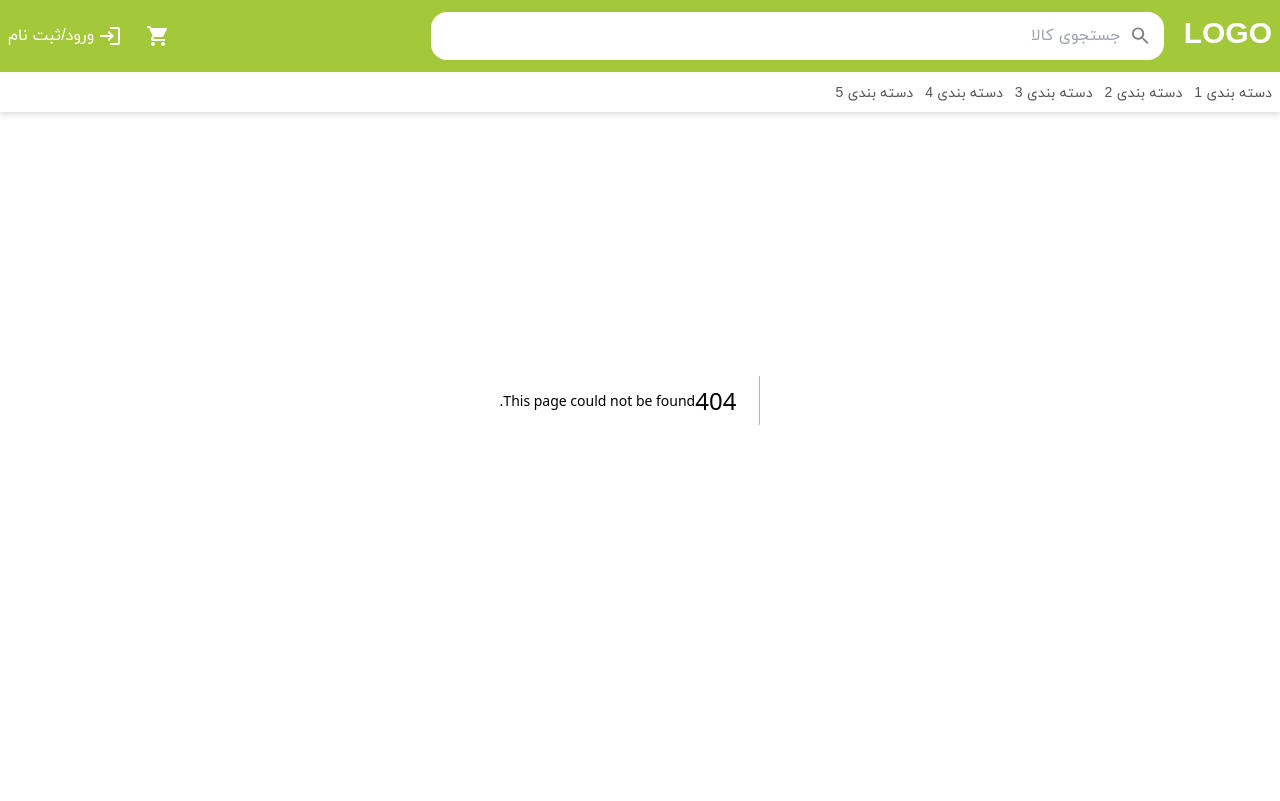
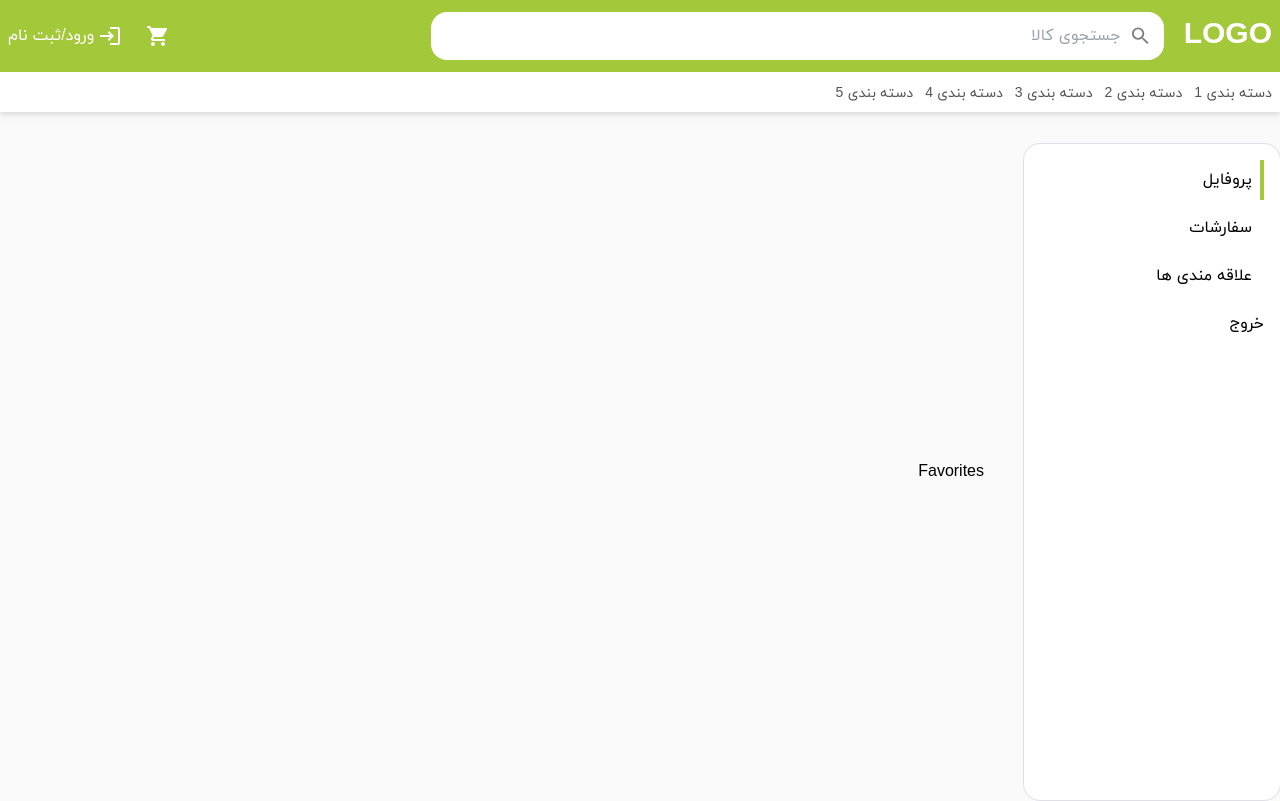
Before and after one commit to sham-h93/e-commerce, a Next.js app: page /user/favorites in a window 1280 px wide. Before the commit this address had no page. Shown: the top 801 px of the page. Built offline with nearby package versions, Linux system fonts and the light colour scheme.

Commit message:
define nested layout for profile routing + profile side menu

```diff
--- a/src/app/layout.tsx
+++ b/src/app/layout.tsx
@@ -31,7 +31,7 @@ export default function RootLayout({
   return (
     <html lang="fa" dir="rtl" className={`${yekan.className}`}>
       <Provider store={store}>
-        <body>
+        <body className="min-h-screen">
           <Header />
           <SliderMenu />
           {children}
@@ -41,4 +41,3 @@ export default function RootLayout({
     </html>
   );
 }
-``;
--- /dev/null
+++ b/src/app/user/favorites/page.tsx
@@ -0,0 +1,7 @@
+export default function Favorites() {
+  return (
+    <main className="px-4 xl:max-w-7xl xl:mx-0 xl:self-center flex flex-col gap-6">
+      Favorites
+    </main>
+  );
+}
--- /dev/null
+++ b/src/app/user/layout.tsx
@@ -0,0 +1,15 @@
+import Title from "@/components/title";
+import UserSideMenu from "@/components/userSideMenu";
+
+export default function UserLayout({
+  children,
+}: {
+  children: React.ReactNode;
+}) {
+  return (
+    <section className="min-h-screen xl:max-w-7xl xl:mx-auto xl:self-center flex flex-row gap-6 pt-32 md:pt-36 ">
+      <UserSideMenu />
+      {children}
+    </section>
+  );
+}
--- /dev/null
+++ b/src/app/user/orders/page.tsx
@@ -0,0 +1,7 @@
+export default function Orders() {
+  return (
+    <main className="px-4 xl:max-w-7xl xl:mx-0 xl:self-center flex flex-col gap-6">
+      Orders
+    </main>
+  );
+}
--- /dev/null
+++ b/src/app/user/profile/page.tsx
@@ -0,0 +1,7 @@
+export default function Profile() {
+  return (
+    <main className="p-4 flex flex-col bg-white-color w-full outline outline-1 outline-grey-color rounded-2xl">
+      Profile
+    </main>
+  );
+}
--- /dev/null
+++ b/src/components/userSideMenu.tsx
@@ -0,0 +1,73 @@
+"use client";
+import { useRouter } from "next/navigation";
+import { useState } from "react";
+
+const UserSideMenu = () => {
+  const [selectedTab, setSelectedTab] = useState<string | null>("profile");
+  const router = useRouter();
+
+  const handleSelectefTab = (
+    route: React.MouseEvent<HTMLLIElement, MouseEvent>
+  ) => {
+    const selectedRoute = route.currentTarget.getAttribute("data-key");
+    router.push(`/user/${selectedRoute}`);
+    setSelectedTab(selectedRoute);
+  };
+
+  return (
+    <div className="w-1/5 bg-white-color outline outline-1 outline-grey-color p-4 flex flex-col rounded-2xl">
+      <ul className="flex flex-col gap-2">
+        <li
+          data-key={"profile"}
+          onClick={(e) => handleSelectefTab(e)}
+          className="flex flex-row  h-10 gap-2 items-center hover:bg-background-grey-color rounded-lg select-none cursor-pointer"
+        >
+          {
+            <div
+              className={`${
+                selectedTab === "profile" ? `block` : `invisible`
+              } bg-primary-color p-[2px] h-full`}
+            ></div>
+          }
+          پروفایل
+        </li>
+        <li
+          data-key={"orders"}
+          onClick={(e) => handleSelectefTab(e)}
+          className="flex flex-row  h-10 gap-2 items-center hover:bg-background-grey-color rounded-lg  cursor-pointer"
+        >
+          {
+            <div
+              className={`${
+                selectedTab === "orders" ? `block` : `invisible`
+              } bg-primary-color p-[2px] h-full`}
+            ></div>
+          }
+          سفارشات
+        </li>
+        <li
+          data-key={"favorites"}
+          onClick={(e) => handleSelectefTab(e)}
+          className="flex flex-row  h-10 gap-2 items-center hover:bg-background-grey-color rounded-lg  cursor-pointer"
+        >
+          {
+            <div
+              className={`${
+                selectedTab === "favorites" ? `block` : `invisible`
+              } bg-primary-color p-[2px] h-full`}
+            ></div>
+          }
+          علاقه مندی ها
+        </li>
+        <li
+          onClick={() => {}}
+          className="flex flex-row  h-10 gap-2 items-center hover:bg-background-grey-color rounded-lg  cursor-pointer"
+        >
+          خروج
+        </li>
+      </ul>
+    </div>
+  );
+};
+
+export default UserSideMenu;
```
